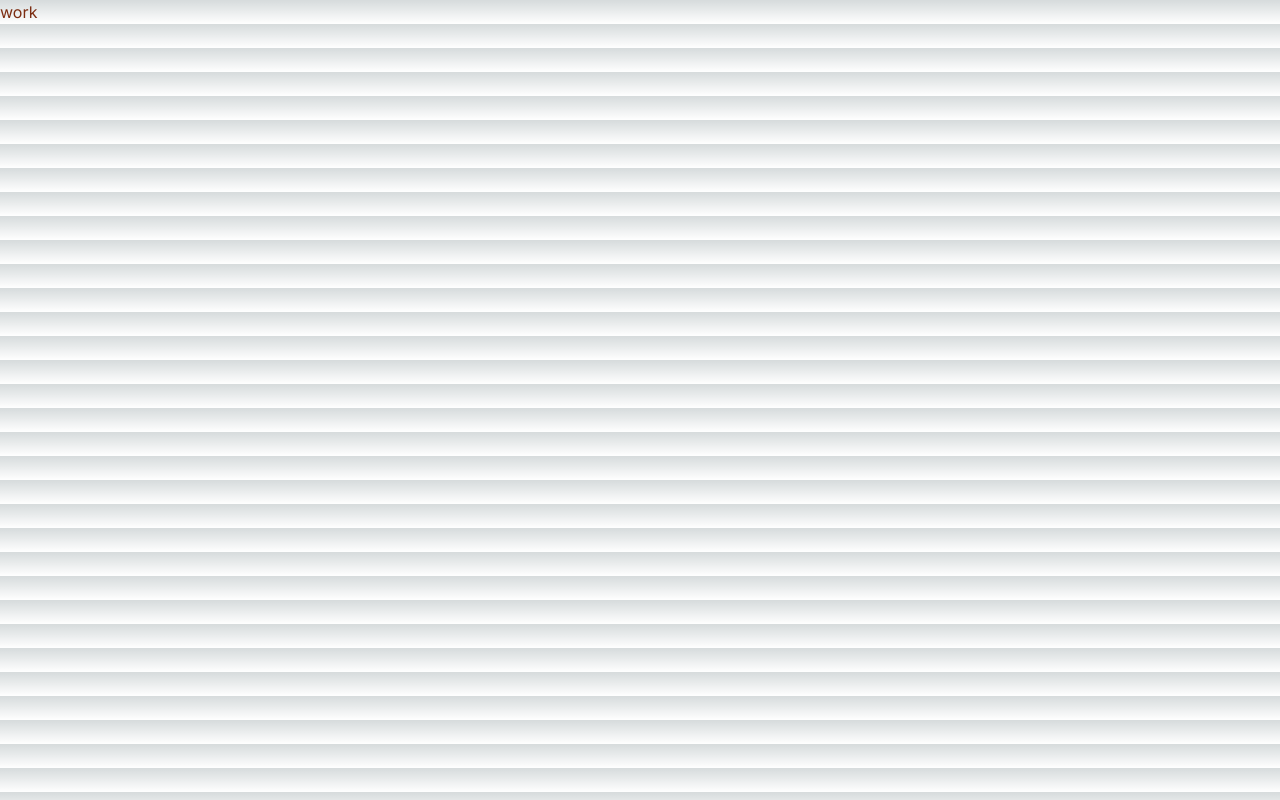
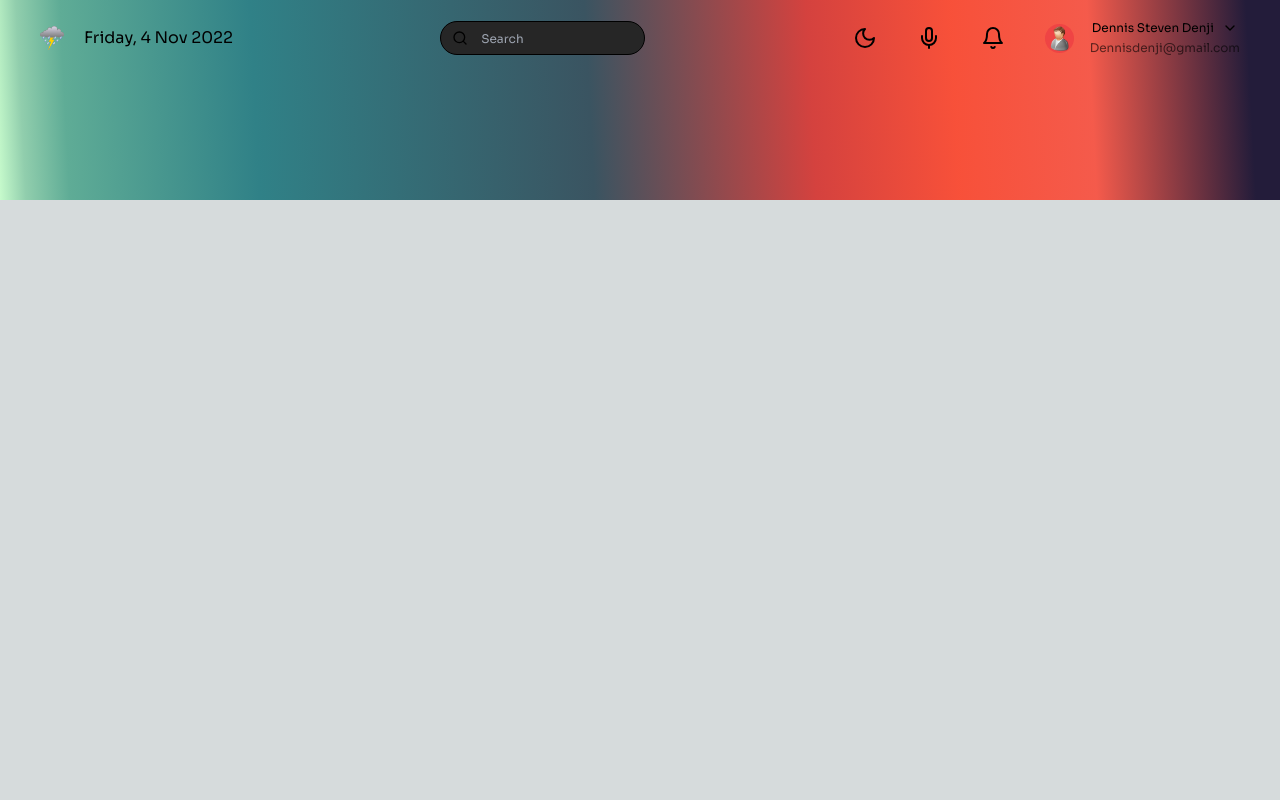
Before and after one commit to NikMrVolk/digital-finance-dashboard, a Next.js app: page / in a window 1280 px wide. Built offline with nearby package versions, Linux system fonts and the light colour scheme.

Commit message:
feat: display nav block

```diff
--- a/package.json
+++ b/package.json
@@ -9,7 +9,7 @@
     "coverage": "jest --coverage",
     "format": "prettier --check --ignore-path .gitignore --ignore-path .prettierignore .",
     "format:fix": "prettier --write --ignore-path .gitignore --ignore-path .prettierignore .",
-    "lint":"npm run format && next lint"
+    "lint": "npm run format && next lint"
   },
   "dependencies": {
     "clsx": "^2.0.0",
--- a/src/app/globals.css
+++ b/src/app/globals.css
@@ -5,19 +5,16 @@
 :root {
     --foreground-rgb: 0, 0, 0;
     --background-start-rgb: 214, 219, 220;
-    --background-end-rgb: 255, 255, 255;
 }
 
 @media (prefers-color-scheme: dark) {
     :root {
         --foreground-rgb: 255, 255, 255;
         --background-start-rgb: 0, 0, 0;
-        --background-end-rgb: 0, 0, 0;
     }
 }
 
 body {
     color: rgb(var(--foreground-rgb));
-    background: linear-gradient(to bottom, transparent, rgb(var(--background-end-rgb)))
-        rgb(var(--background-start-rgb));
+    background: rgb(var(--background-start-rgb));
 }
--- a/src/app/layout.tsx
+++ b/src/app/layout.tsx
@@ -1,18 +1,25 @@
 import type { Metadata } from 'next'
-import { Inter } from 'next/font/google'
+import { Sora } from 'next/font/google'
 import './globals.css'
 
-const inter = Inter({ subsets: ['latin'] })
+import NavBar from '@/components/nav/NavBar'
+import { cn } from '@/lib/utils'
+
+const sora = Sora({ subsets: ['latin'] })
 
 export const metadata: Metadata = {
-    title: 'Create Next App',
+    title: 'Digital Finance Dashboard',
     description: 'Generated by create next app',
 }
 
 export default function RootLayout({ children }: { children: React.ReactNode }) {
     return (
         <html lang="en">
-            <body className={inter.className}>{children}</body>
+            <body className={cn('relative min-h-screen', sora.className)}>
+                <div className="absolute left-0 top-0 z-0 h-1/4 w-full bg-mainPageBlackGradient" />
+                <NavBar />
+                <main>{children}</main>
+            </body>
         </html>
     )
 }
--- a/src/app/page.tsx
+++ b/src/app/page.tsx
@@ -1,5 +1,5 @@
 import { cn } from '@/lib/utils'
 
 export default function Home() {
-    return <main className={cn('text-orange-900')}>work</main>
+    return <main className={cn('')}>123</main>
 }
--- /dev/null
+++ b/src/components/UI/MainInput.tsx
@@ -0,0 +1,38 @@
+import { Search } from 'lucide-react'
+
+import { cn } from '@/lib/utils'
+
+interface MainInputProps {
+    type: string
+    value: string
+    onChange: (e: React.ChangeEvent<HTMLInputElement>) => void
+    placeholder: string
+    className?: string
+}
+
+export default function MainInput({
+    value,
+    onChange,
+    placeholder,
+    type,
+    className,
+}: MainInputProps) {
+    return (
+        <label className="relative block">
+            <span className="sr-only">Search</span>
+            <span className="absolute inset-y-0 left-1 flex items-center pl-2">
+                <Search className="h-4 w-4" />
+            </span>
+            <input
+                type={type}
+                value={value}
+                placeholder={placeholder}
+                onChange={onChange}
+                className={cn(
+                    'h-6 rounded-full border border-black bg-neutral-800 p-4 pl-10 text-xs',
+                    className,
+                )}
+            />
+        </label>
+    )
+}
--- /dev/null
+++ b/src/components/nav/NavBar.tsx
@@ -0,0 +1,44 @@
+'use client'
+
+import { useState } from 'react'
+
+import { Bell, Mic, Moon } from 'lucide-react'
+import Image from 'next/image'
+
+import MainInput from '../UI/MainInput'
+import BlockWrapper from '../wrappers/BlockWrapper'
+
+import User from './User'
+
+export default function NavBar() {
+    const [value, setValue] = useState<string>('')
+
+    return (
+        <BlockWrapper>
+            <nav className="relative z-1 mb-20 flex items-center justify-between pt-5">
+                <div className="flex gap-5">
+                    <Image
+                        src="/images/weather.png"
+                        width={24}
+                        height={24}
+                        alt="user"
+                        className="h-6 w-6"
+                    />
+                    <div>Friday, 4 Nov 2022</div>
+                </div>
+                <MainInput
+                    type="text"
+                    placeholder="Search"
+                    value={value}
+                    onChange={(e: React.ChangeEvent<HTMLInputElement>) => setValue(e.target.value)}
+                />
+                <div className="flex items-center gap-10">
+                    <Moon />
+                    <Mic />
+                    <Bell />
+                    <User />
+                </div>
+            </nav>
+        </BlockWrapper>
+    )
+}
--- /dev/null
+++ b/src/components/nav/User.tsx
@@ -0,0 +1,19 @@
+import { ChevronDown } from 'lucide-react'
+import Image from 'next/image'
+
+export default function User() {
+    return (
+        <div className="flex items-center justify-center gap-4 text-xs">
+            <div className="items-center justify-center rounded-full bg-red-500 p-0.5">
+                <Image src="/images/user.png" width={25} height={25} alt="user" />
+            </div>
+            <div className="flex flex-col gap-1">
+                <div className="flex items-center justify-center gap-2">
+                    <div>Dennis Steven Denji</div>
+                    <ChevronDown className="h-4 w-4" />
+                </div>
+                <div className="opacity-60">Dennisdenji@gmail.com</div>
+            </div>
+        </div>
+    )
+}
--- /dev/null
+++ b/src/components/wrappers/BlockWrapper.tsx
@@ -0,0 +1,12 @@
+import { ReactNode } from 'react'
+
+import { cn } from '@/lib/utils'
+
+interface BlockWrapperProps {
+    children: ReactNode
+    className?: string
+}
+
+export default function BlockWrapper({ children, className }: BlockWrapperProps) {
+    return <div className={cn('px-10', className)}>{children}</div>
+}
--- a/tailwind.config.ts
+++ b/tailwind.config.ts
@@ -12,6 +12,13 @@
                 'gradient-radial': 'radial-gradient(var(--tw-gradient-stops))',
                 'gradient-conic':
                     'conic-gradient(from 180deg at 50% 50%, var(--tw-gradient-stops))',
+                mainPageBlackGradient:
+                    ' linear-gradient(87deg, #CCFFCF -0.19%, #91CEAD 2.01%, #5FAC96 5.41%, #308187 20.14%, #3A5461 46.07%, rgba(212, 43, 39, 0.87) 63.27%, rgba(250, 70, 45, 0.93) 74.36%, rgba(250, 68, 50, 0.85) 85.01%, #231C3A 97.34%);',
+                mainPageWhiteGradient:
+                    'linear-gradient(91deg, #DCF2DD -2.77%, #51D6FE 12.38%, #D2FFA6 26.63%, rgba(255, 139, 4, 0.89) 52.16%, rgba(255, 126, 110, 0.93) 62.49%, #FF5858 74.85%, #FF4FBB 81.27%, #2850FF 98.85%);',
+            },
+            zIndex: {
+                1: '1',
             },
         },
     },
```
Also changed, not shown: .eslintrc.json, public/images/user.png (added), public/images/weather.png (added).
